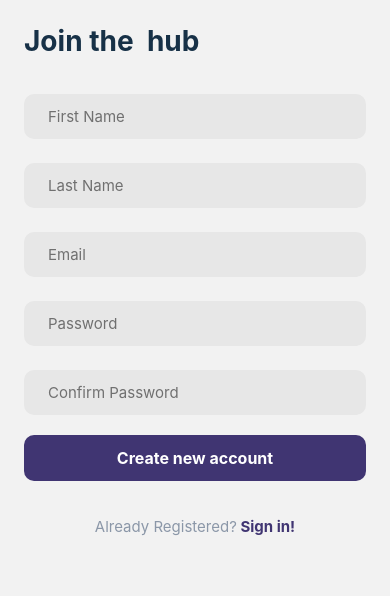
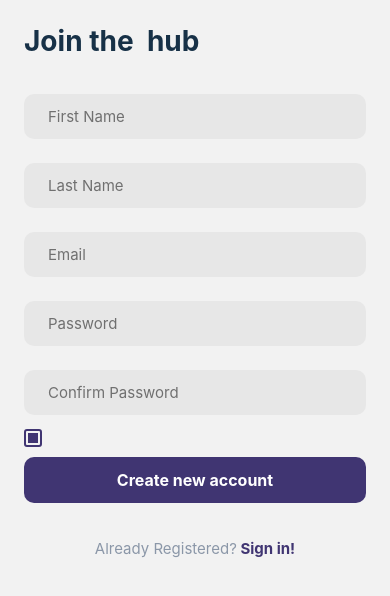
Before and after one commit to P-MBD/planify, a React Native app: screen /Signup in a window 390 px wide. Shown: the top 596 px of the page. Built offline with nearby package versions, Linux system fonts and the light colour scheme.

Commit message:
8. Create Checkbox

```diff
--- /dev/null
+++ b/src/components/Checkbox/index.js
@@ -0,0 +1,15 @@
+import React from 'react';
+import {Pressable, View} from 'react-native';
+import styles from './styles';
+
+const Checkbox = ({checked, onPress}) => {
+  return (
+    <Pressable
+      onPress={onPress}
+      style={[styles.container, checked ? styles.checkedBox : {}]}>
+      {checked ? <View style={styles.innerSquare} /> : null}
+    </Pressable>
+  );
+};
+
+export default React.memo(Checkbox);
--- /dev/null
+++ b/src/components/Checkbox/styles.js
@@ -0,0 +1,23 @@
+import {StyleSheet} from 'react-native';
+import colors from '../../constants/colors';
+
+const styles = StyleSheet.create({
+  container: {
+    borderWidth: 1,
+    borderColor: colors.purple,
+    borderRadius: 3,
+    height: 18,
+    width: 18,
+    justifyContent: 'center',
+    alignItems: 'center',
+    marginVertical: 2,
+  },
+  innerSquare: {
+    width: 10,
+    height: 10,
+    backgroundColor: colors.purple,
+  },
+  checkedBox: {borderWidth: 2},
+});
+
+export default styles;
--- a/src/screens/auth/Signup/index.js
+++ b/src/screens/auth/Signup/index.js
@@ -1,19 +1,31 @@
-import React from 'react';
-import { View,SafeAreaView,Text} from 'react-native';
+import React, {useState} from 'react';
+import { View,SafeAreaView,Text, ScrollView} from 'react-native';
 import Input from '../../../components/Input';
 import Button from '../../../components/Button';
 import styles from './styles';
 import Title from '../../../components/Title';
+import Checkbox from '../../../components/Checkbox';
 
 const Signup = () => {
+    const [agreed, setAgreed] = useState(false);
+
+    const onCheckboxPress = () => {
+      setAgreed(value => !value);
+    };
+
   return (
-    <SafeAreaView style={styles.container}>
+    <ScrollView style={styles.container}>
         <Title>Join the  hub</Title>
       <Input placeholder="First Name" />
       <Input placeholder="Last Name" />
       <Input placeholder="Email" keyboardType="email-address" />
       <Input placeholder="Password" secureTextEntry />
       <Input placeholder="Confirm Password" secureTextEntry />
+
+        <View>
+            <Checkbox checked={true} onPress={onCheckboxPress}/>
+        </View>
+
        <Button>Create new account</Button>
        <Text style={styles.footerText}>
         Already Registered?
@@ -24,7 +36,7 @@ const Signup = () => {
           Sign in!
         </Text>
       </Text>
-    </SafeAreaView>
+    </ScrollView>
 
   );
 };
```
